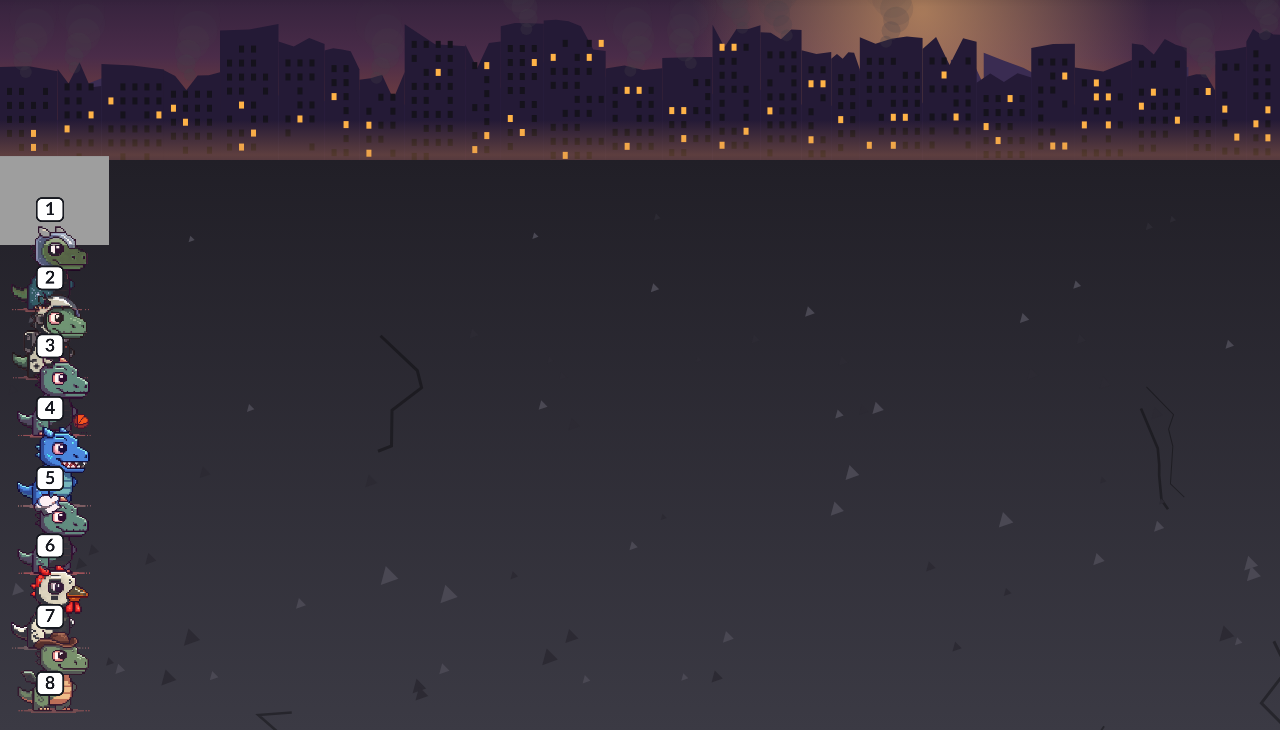
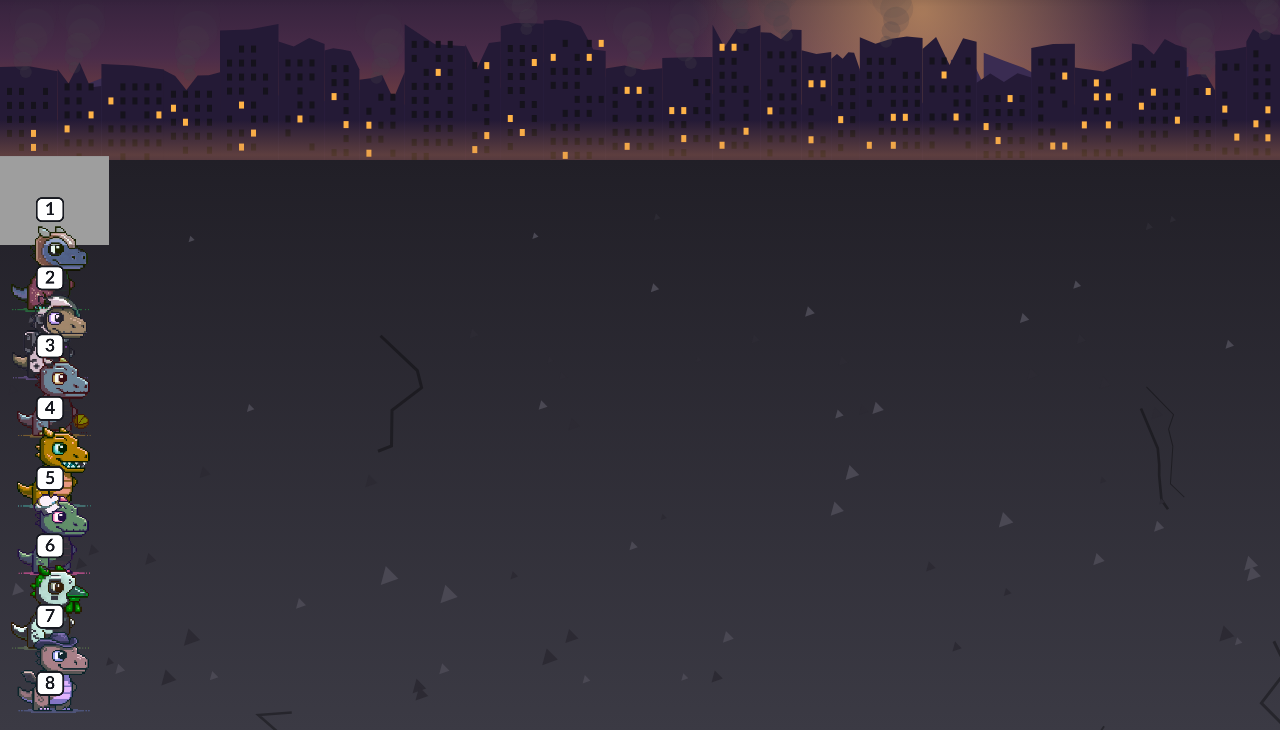
Before and after one commit to wnkaijubreaks-create/kaiju-race, a plain HTML site: page index.html in a window 1280 px wide. Shown: the part 70-800 px from the top of the page. Drawn offline with Linux system fonts and the light colour scheme.

Commit message:
More color variance: recolor every racer across the full hue spectrum (golden-angle spread + saturation variation)
Co-Authored-By: Claude Opus 4.8 <noreply@anthropic.com>

```diff
--- a/index.html
+++ b/index.html
@@ -83,8 +83,8 @@
     </div>
   </div>
 
-  <script src="js/kaiju.js?v=9"></script>
-  <script src="js/race.js?v=9"></script>
-  <script src="js/main.js?v=9"></script>
+  <script src="js/kaiju.js?v=10"></script>
+  <script src="js/race.js?v=10"></script>
+  <script src="js/main.js?v=10"></script>
 </body>
 </html>
--- a/js/kaiju.js
+++ b/js/kaiju.js
@@ -277,16 +277,15 @@ const KaijuArt = (() => {
     const cv = document.createElement("canvas");
     cv.width = w + pad * 2; cv.height = targetH + pad * 2;
     const c = cv.getContext("2d");
-    // First pass shows originals untouched; later cycles hue-rotate so 17 base
-    // sprites yield 150 visually distinct racers.
-    const cycle = Math.floor(opts.index / N);
-    const hue = cycle === 0 ? 0 : (cycle * 71 + (opts.index % N) * 19) % 360;
-    if (hue) {
-      c.save(); c.filter = `hue-rotate(${hue}deg)`;
-      c.drawImage(img, pad, pad, w, targetH); c.restore();
-    } else {
-      c.drawImage(img, pad, pad, w, targetH);
-    }
+    // Recolor every racer for a vivid, varied field: spread hues across the full
+    // spectrum via the golden angle (adjacent racers look very different), with a
+    // little saturation variation for extra richness.
+    const hue = Math.round((opts.index * 137.508) % 360);
+    const sat = (0.85 + ((opts.index * 41) % 55) / 100).toFixed(2); // ~0.85–1.39
+    c.save();
+    c.filter = `hue-rotate(${hue}deg) saturate(${sat})`;
+    c.drawImage(img, pad, pad, w, targetH);
+    c.restore();
     if (opts.showNumber) drawBadge(c, cv.width / 2, pad + targetH * 0.6, targetH, opts.number);
     return cv;
   }
```
